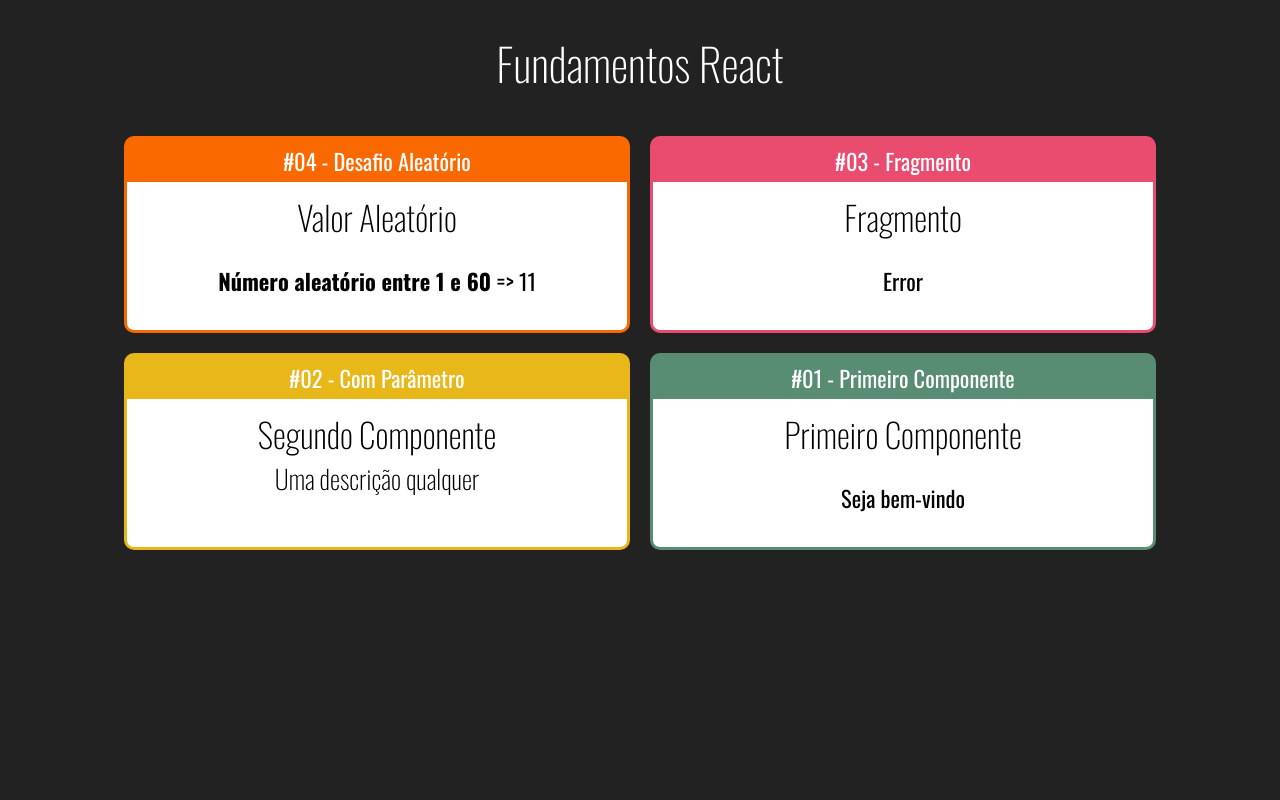
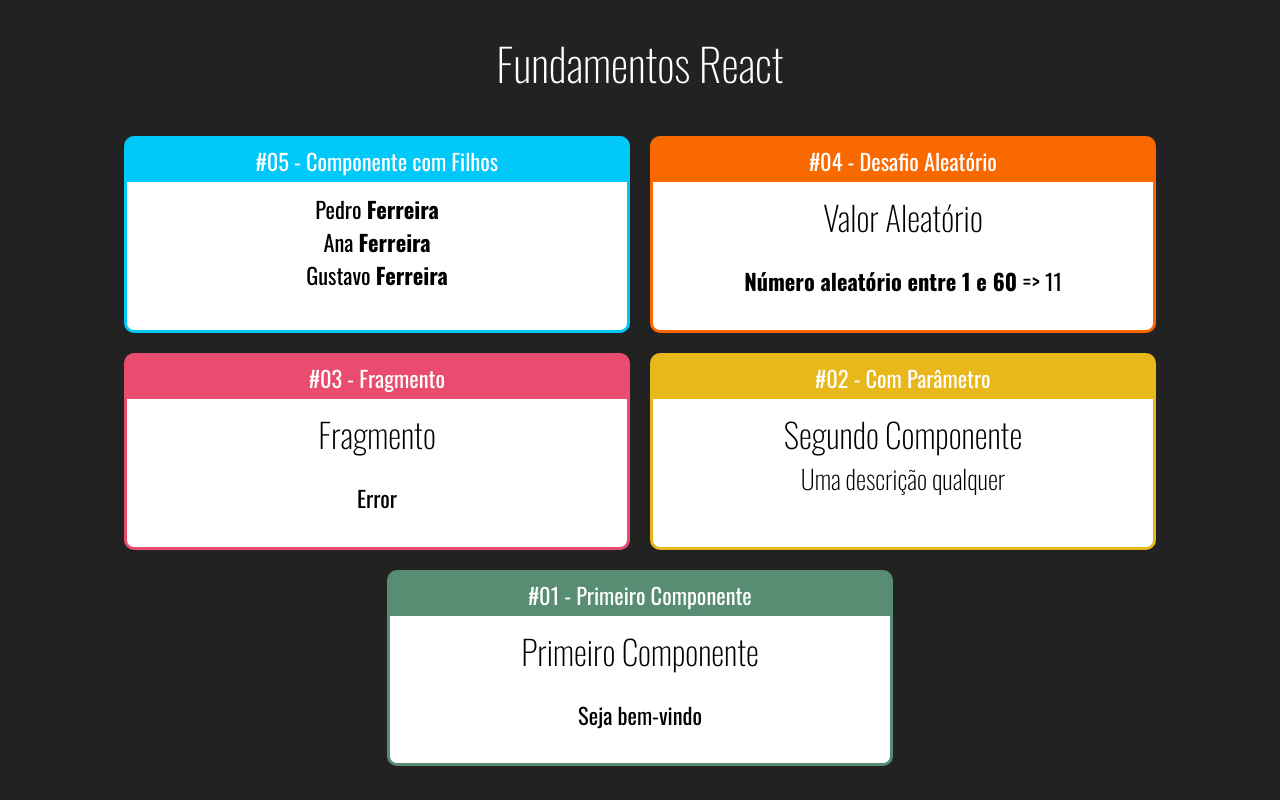
Before and after one commit to igormap/curso-react, a React (Create React App) app: page / in a window 1280 px wide. Built offline with nearby package versions, Linux system fonts and the light colour scheme.

Commit message:
Componentes com Filhos

```diff
--- a/src/App.jsx
+++ b/src/App.jsx
@@ -2,6 +2,8 @@
 
 import "./App.css";
 
+import Familia from "./components/basicos/Familia";
+import FamiliaMembro from "./components/basicos/FamiliaMembro";
 import Card from "./components/layout/Card";
 import Primeiro from "./components/basicos/Primeiro";
 import ComParametro from "./components/basicos/ComParametro";
@@ -13,6 +15,14 @@
     <h1>Fundamentos React</h1>
 
     <div className="Cards">
+      <Card titulo="#05 - Componente com Filhos" color="#00C8F8">
+        <Familia sobrenome="Ferreira">
+          <FamiliaMembro nome="Pedro" />
+          <FamiliaMembro nome="Ana" />
+          <FamiliaMembro nome="Gustavo" />
+        </Familia>
+      </Card>
+
       <Card titulo="#04 - Desafio Aleatório" color="#FA6900">
         <Aleatorio min={1} max={60} />
       </Card>
--- /dev/null
+++ b/src/components/basicos/Familia.jsx
@@ -0,0 +1,11 @@
+import React, { cloneElement } from "react";
+
+export default (props) => {
+  return (
+    <div>
+      {props.children.map((child, i) => {
+        return cloneElement(child, { ...props, key: i });
+      })}
+    </div>
+  );
+};
--- /dev/null
+++ b/src/components/basicos/FamiliaMembro.jsx
@@ -0,0 +1,9 @@
+import React from "react";
+
+export default (props) => {
+  return (
+    <div>
+      {props.nome} <strong>{props.sobrenome}</strong>
+    </div>
+  );
+};
```
